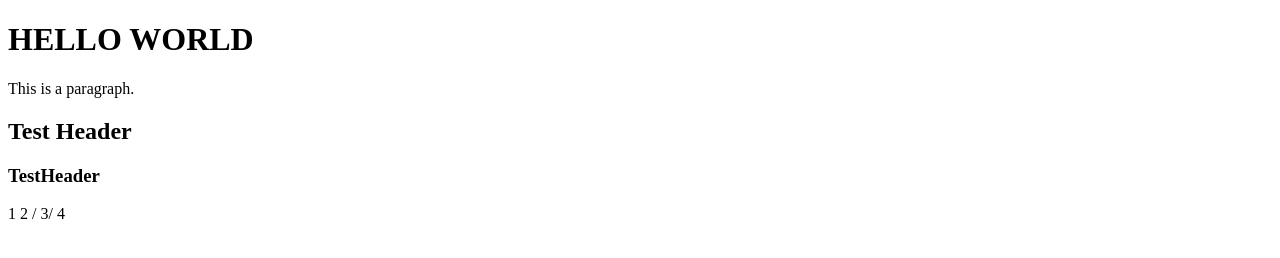
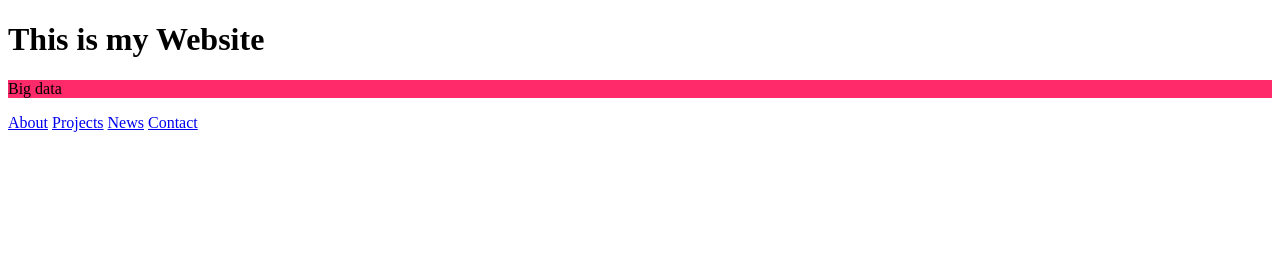
Before and after one commit to JSchallert/jschallert.github.io, a plain HTML site: page index.html in a window 1280 px wide. Drawn offline with Linux system fonts and the light colour scheme.

Commit message:
Added basic structure

```diff
--- a/index.html
+++ b/index.html
@@ -4,12 +4,16 @@
 <title>Jonathan Schallert</title>
 </head>
 <body>
+<h1 style="background-color:rgn(255,255,200)">This is my Website</h1>
+<p style="background-color:rgb(255,42,105)">Big data</p>
 
-<h1>HELLO WORLD</h1>
-<p>This is a paragraph.</p>
-<h2> Test Header</h2>
-<h3>TestHeader</h3>
-<table> 1 2 / 3/ 4</table>
+
+
+<a href="url">About</a>
+<a href="url">Projects</a>
+<a href="url">News</a>
+<a href="url">Contact</a>
+
 
 </body>
 </html>
```
